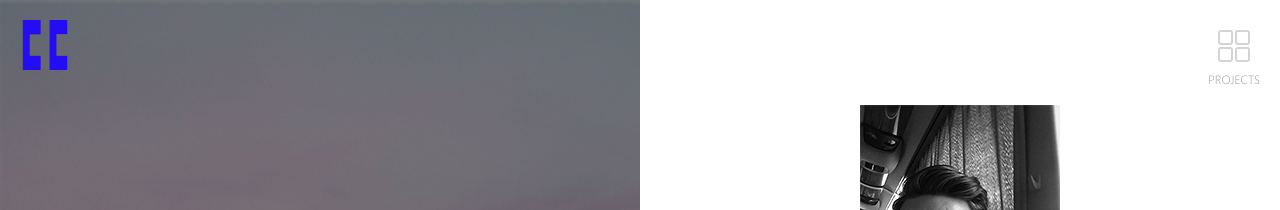
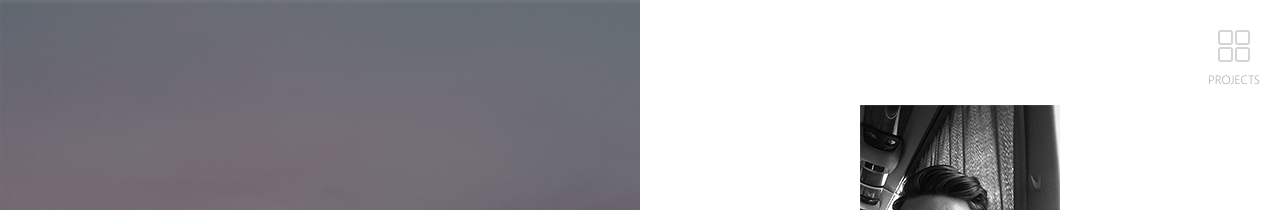
Before and after one commit to cc-lemon/cc-lemon.github.io-, a Jekyll site: the page built from index.md, in a window 1280 px wide. Shown: the top 210 px of the page. Built offline with Jekyll 4.4.1, drawn with Linux system fonts in a browser that asks for light colours.

Commit message:
change home.html and overlay.html

```diff
--- a/_includes/overlay.html
+++ b/_includes/overlay.html
@@ -1,5 +1,6 @@
 <div class="overlay">
   <ul class="projects-menu">
+      <a href="http://cc-lemon.github.io/" class="logo"><img src="{{ site.url }}/images/{{ site.logo }}"></a>
     {% for item in site.data.projects %}
       {% capture image %}{{ item.image }}{% endcapture %}
       {% unless image contains 'http://' or image contains 'https://' %}
--- a/_layouts/home.html
+++ b/_layouts/home.html
@@ -10,7 +10,6 @@
     <div class="block-left">
       <div class="content">
       <div class="main-info">
-        <a href="{{ site.url }}" class="logo"><img src="{{ site.url }}/images/{{ site.logo }}"></a>
         <h1>
           {{ site.title }}
         </h1>
```
